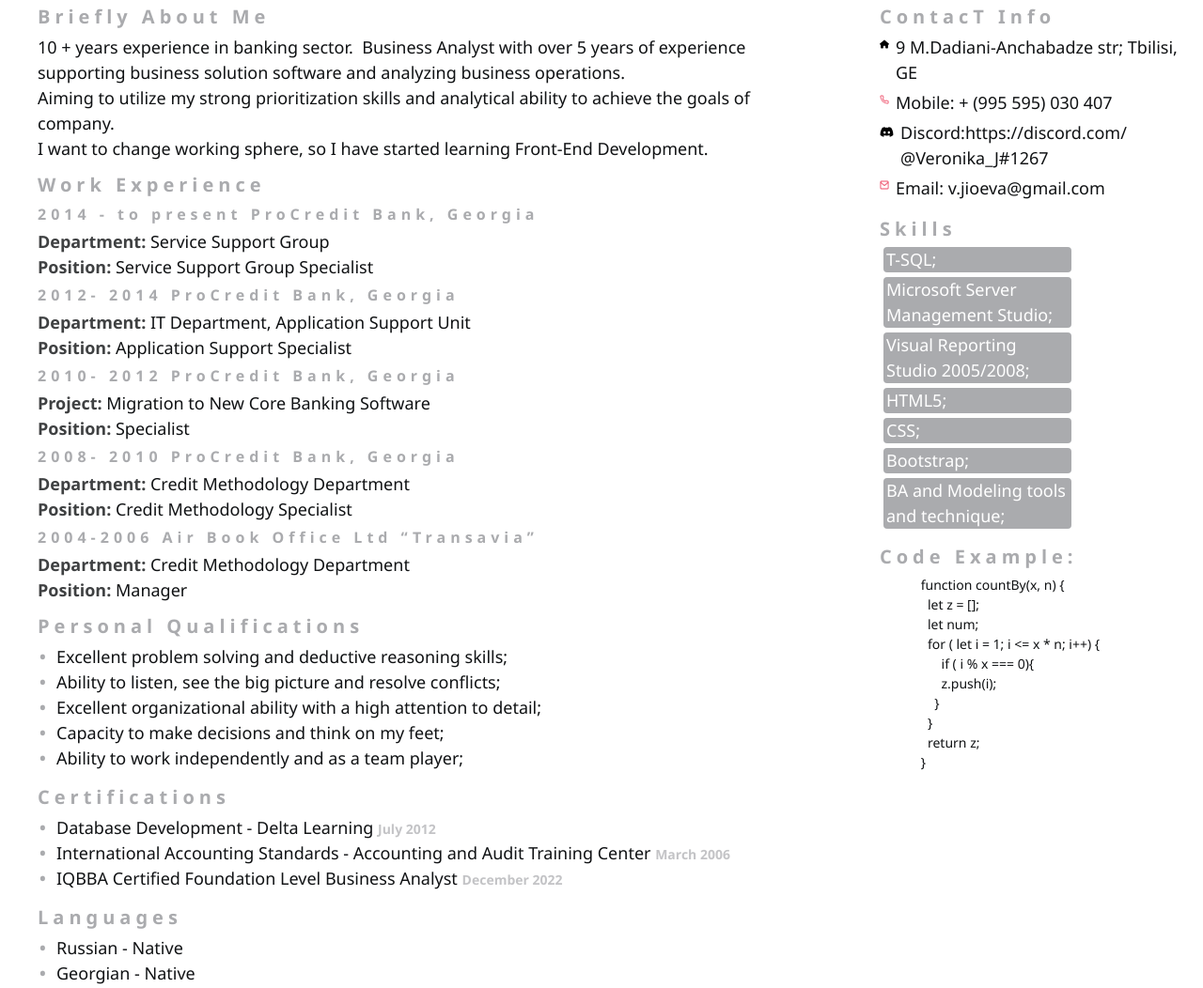
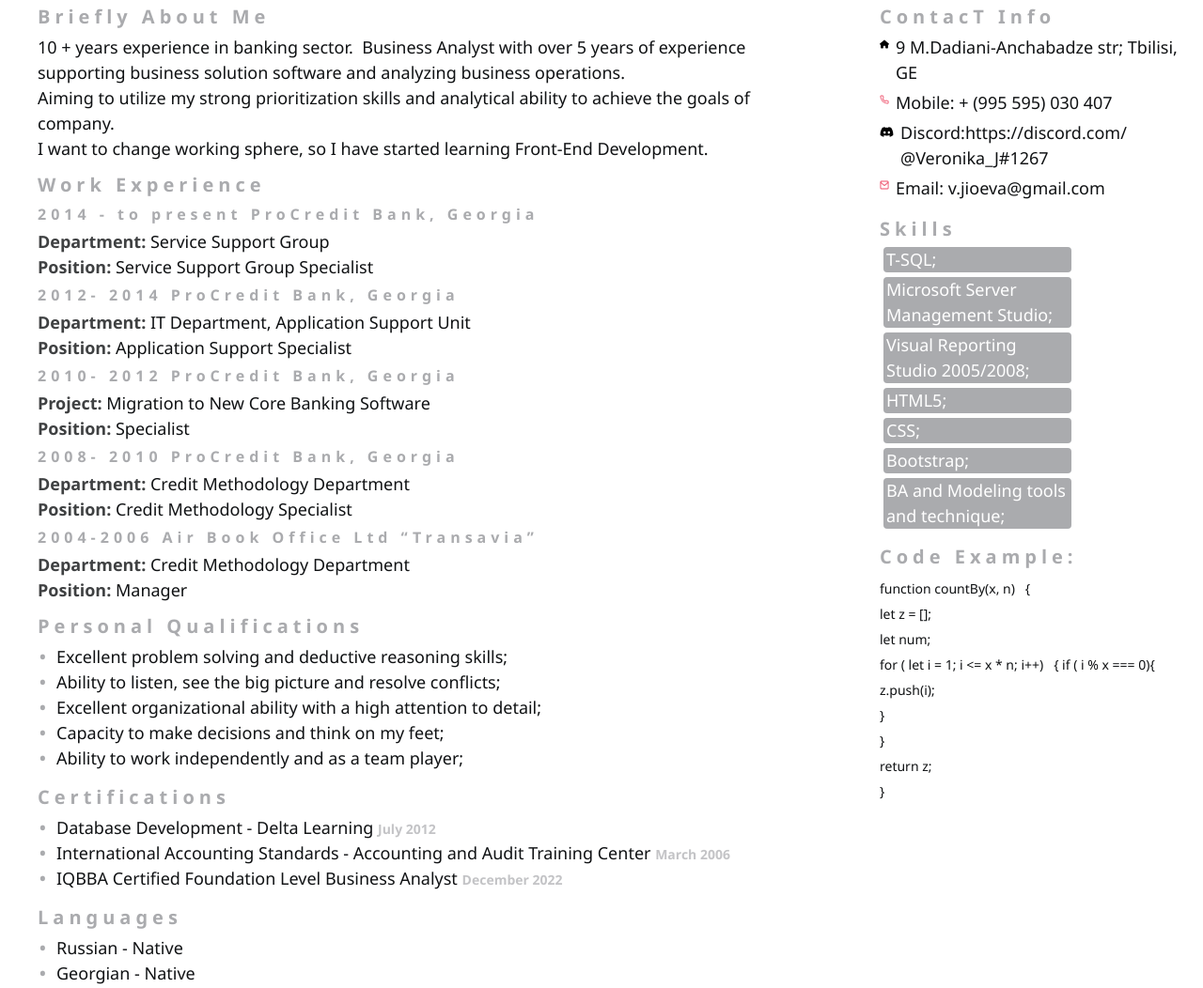
Before and after one commit to VeronikaJioti/rsschool-cv, a plain HTML site: page index.html in a window 1280 px wide. Shown: the part 248-1300 px from the top of the page at 94% size. Drawn offline with Linux system fonts and the light colour scheme; some icons are missing.

Commit message:
fix:validation errors

```diff
--- a/index.html
+++ b/index.html
@@ -116,18 +116,16 @@
       <div id="code" class="code">
         <h2 class="section-title">Code Example:</h2>
         <code>
-          <pre>
-            function countBy(x, n) {
-              let z = [];
-              let num;
-              for ( let i = 1; i <= x * n; i++) {
-                  if ( i % x === 0){
-                  z.push(i);
-                }
-              }
-              return z;
-            }
-          </pre>
+              function countBy(x, n) &nbsp; { <br>
+              let z = []; <br>
+              let num; <br>
+              for ( let i = 1; i &lt;= x * n; i++) &nbsp; {
+                  if ( i % x === 0){ <br>
+                  z.push(i); <br>
+                } <br>
+              } <br>
+              return z; <br>
+            } <br>
         </code>
       </div>
     </section>
```
